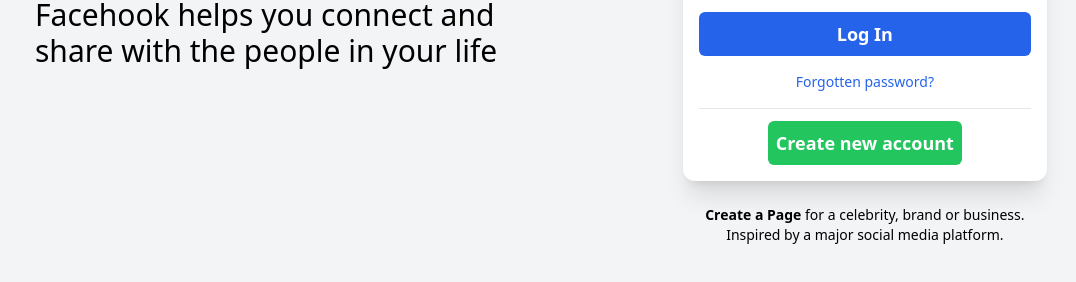
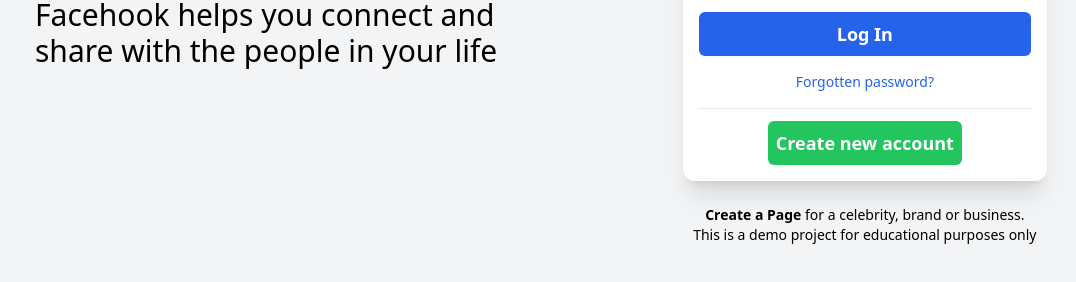
Before and after one commit to krishna-086/social-media-login-clone, a website built with Vite: page index.html in a window 1280 px wide. Shown: the part 300-582 px from the top of the page, without its empty margins (105-1181 px from the left). Built offline with nearby package versions, Linux system fonts and the light colour scheme.

Commit message:
Updated Info

```diff
--- a/index.html
+++ b/index.html
@@ -21,7 +21,7 @@
             <hr>
             <button class="bg-green-500 text-white mt-3  mx-auto p-2 rounded-md font-bold w-fit hover:bg-green-600">Create new account</button>
             <span class="absolute -bottom-11 left-0 right-0 text-center text-sm"><span class="font-bold cursor-pointer hover:underline">Create a Page</span> for a celebrity, brand or business.</span>
-            <span class="absolute -bottom-16 left-0 right-0 text-center text-sm">Inspired by a major social media platform.</span>
+            <span class="absolute -bottom-16 left-0 right-0 text-center text-sm">This is a demo project for educational purposes only</span>
 
         </div>
     </div>
```
